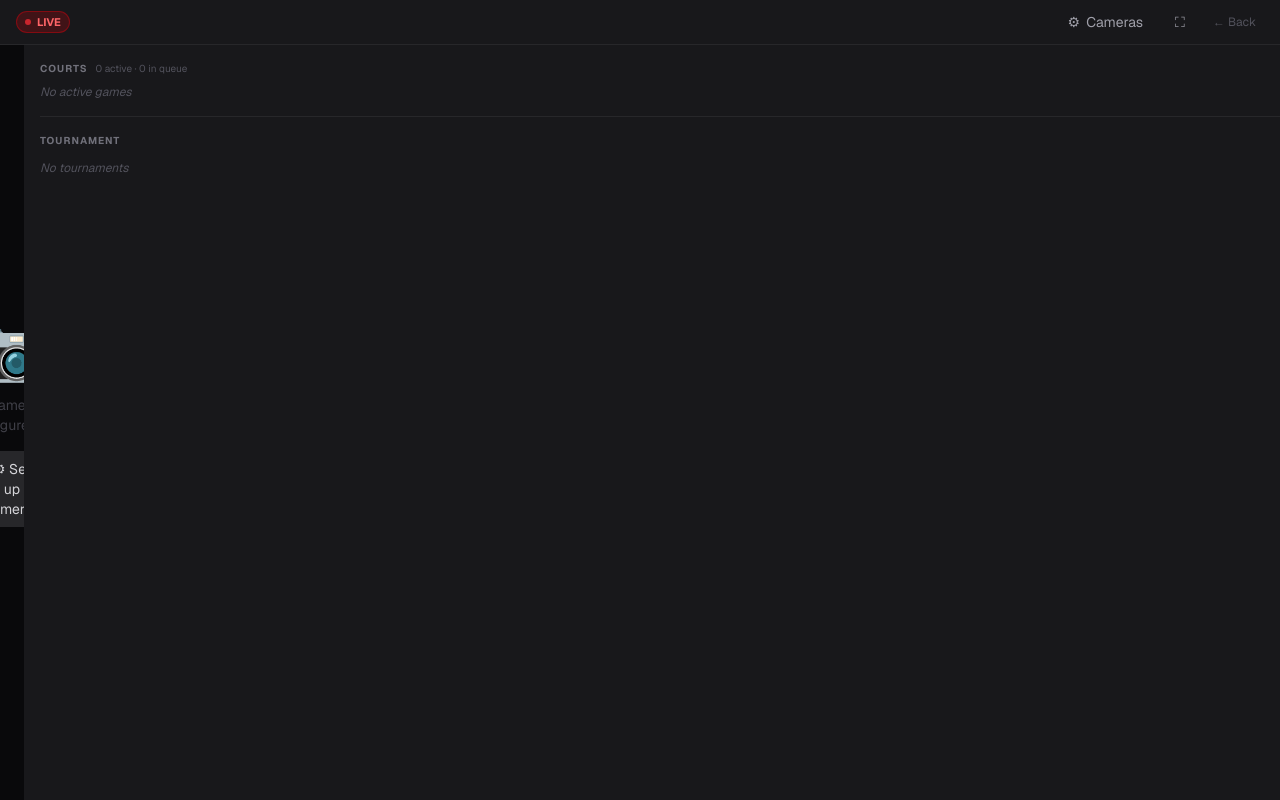
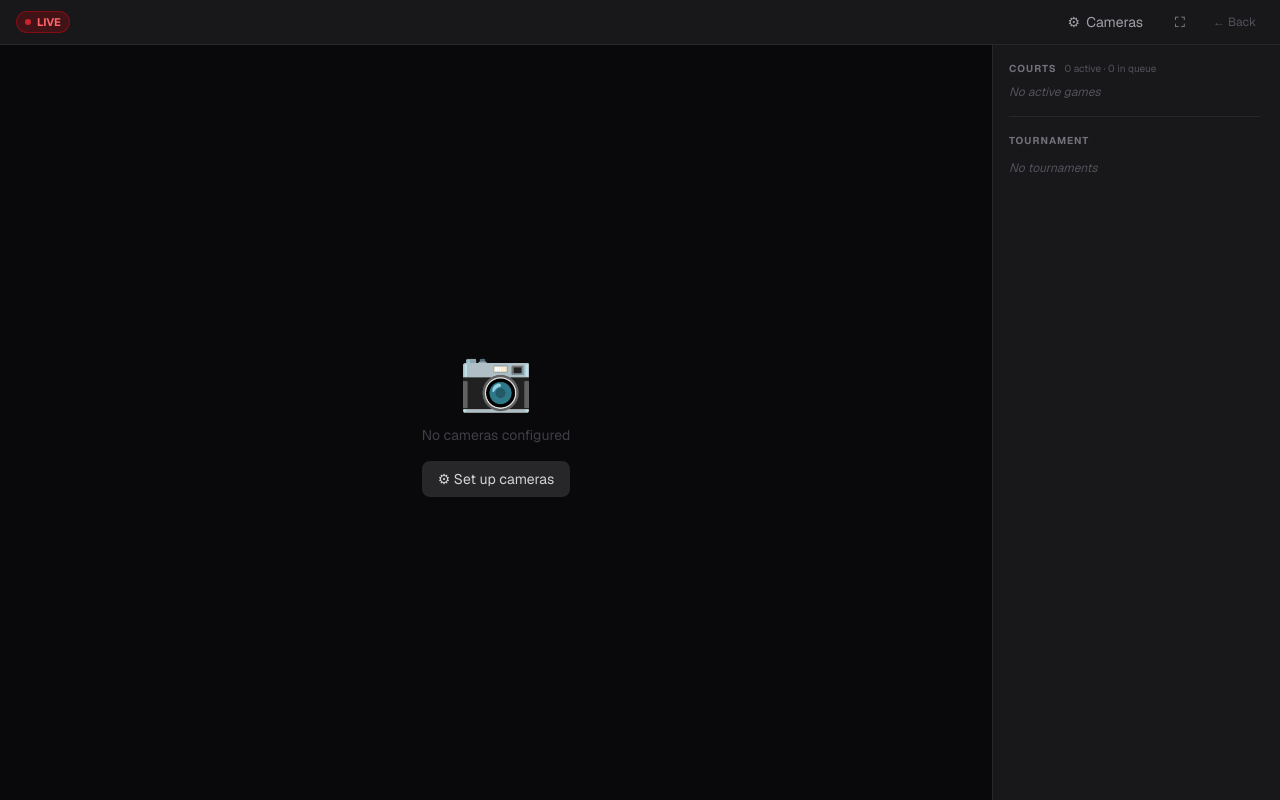
Before and after one commit to soulskate143/Pickle_Stack, a Next.js app: page /live in a window 1280 px wide. Built offline with nearby package versions, Linux system fonts and the light colour scheme.

Commit message:
Fix live page desktop layout broken by mobile tab state

```diff
--- a/app/live/page.tsx
+++ b/app/live/page.tsx
@@ -644,8 +644,7 @@ export default function LivePage() {
       <div className="flex-1 flex overflow-hidden min-h-0">
 
         {/* Camera area — hidden on mobile when scores tab active */}
-        <div className={`min-w-0 p-3 ${camCount === 0 ? 'flex items-center justify-center' : ''}
-          ${mobileTab === 'cameras' ? 'flex flex-1' : 'hidden sm:flex sm:flex-1'}`}>
+        <div className={`min-w-0 p-3 sm:flex sm:flex-1 ${mobileTab === 'cameras' ? 'flex flex-1' : 'hidden'} ${camCount === 0 ? 'items-center justify-center' : ''}`}>
           {camCount === 0 ? (
             <div className="flex flex-col items-center gap-4 text-zinc-700">
               <span className="text-6xl">📷</span>
@@ -678,8 +677,7 @@ export default function LivePage() {
         </div>
 
         {/* Score sidebar — full width on mobile when scores tab active */}
-        <aside className={`shrink-0 border-zinc-800 bg-zinc-900 p-4 flex flex-col min-h-0 overflow-hidden
-          ${mobileTab === 'scores' ? 'flex w-full' : 'hidden sm:flex sm:w-72 sm:border-l'}`}>
+        <aside className={`shrink-0 border-zinc-800 bg-zinc-900 p-4 flex-col min-h-0 overflow-hidden sm:flex sm:w-72 sm:border-l ${mobileTab === 'scores' ? 'flex w-full' : 'hidden'}`}>
           <ScoreBoard tick={tick} />
         </aside>
       </div>
```
